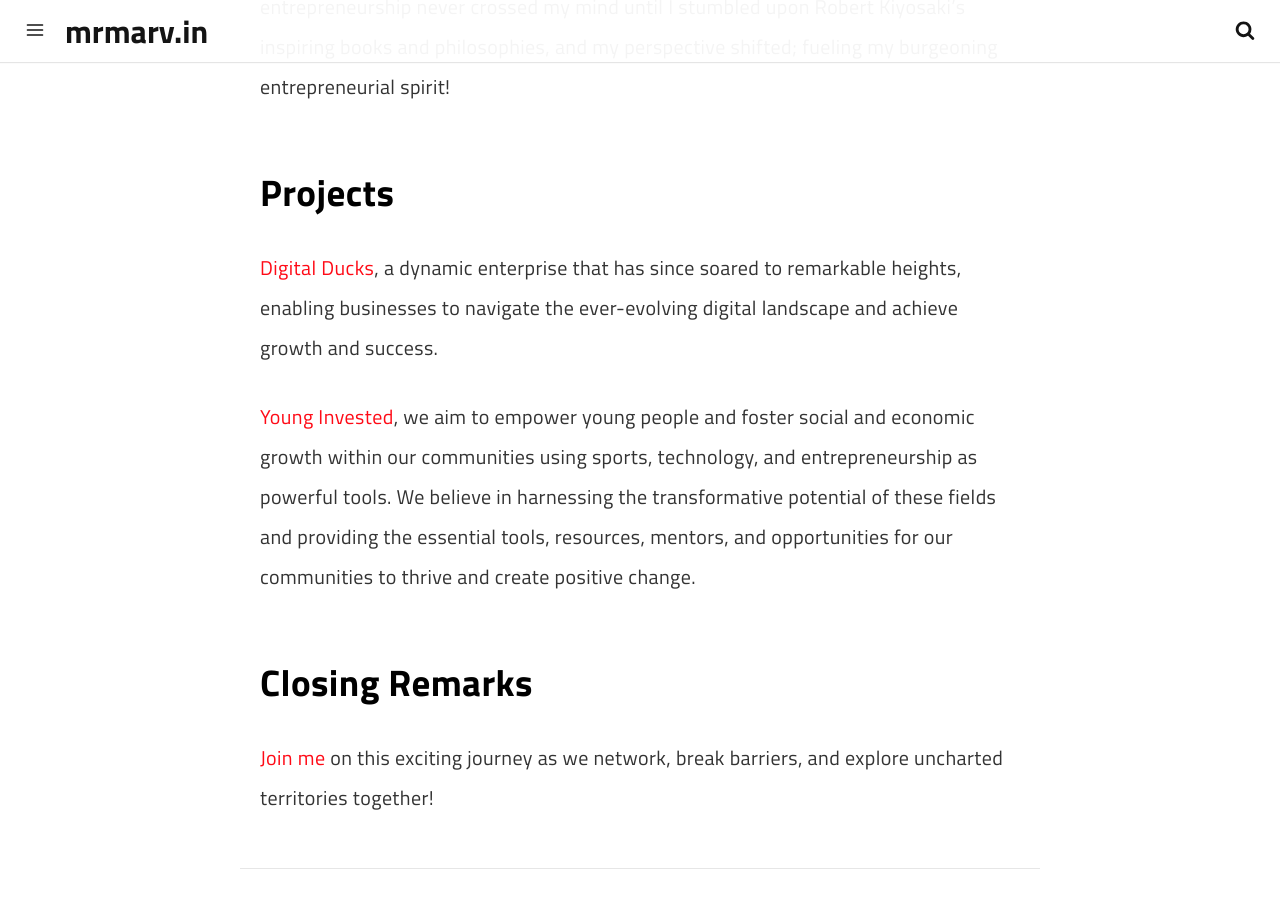
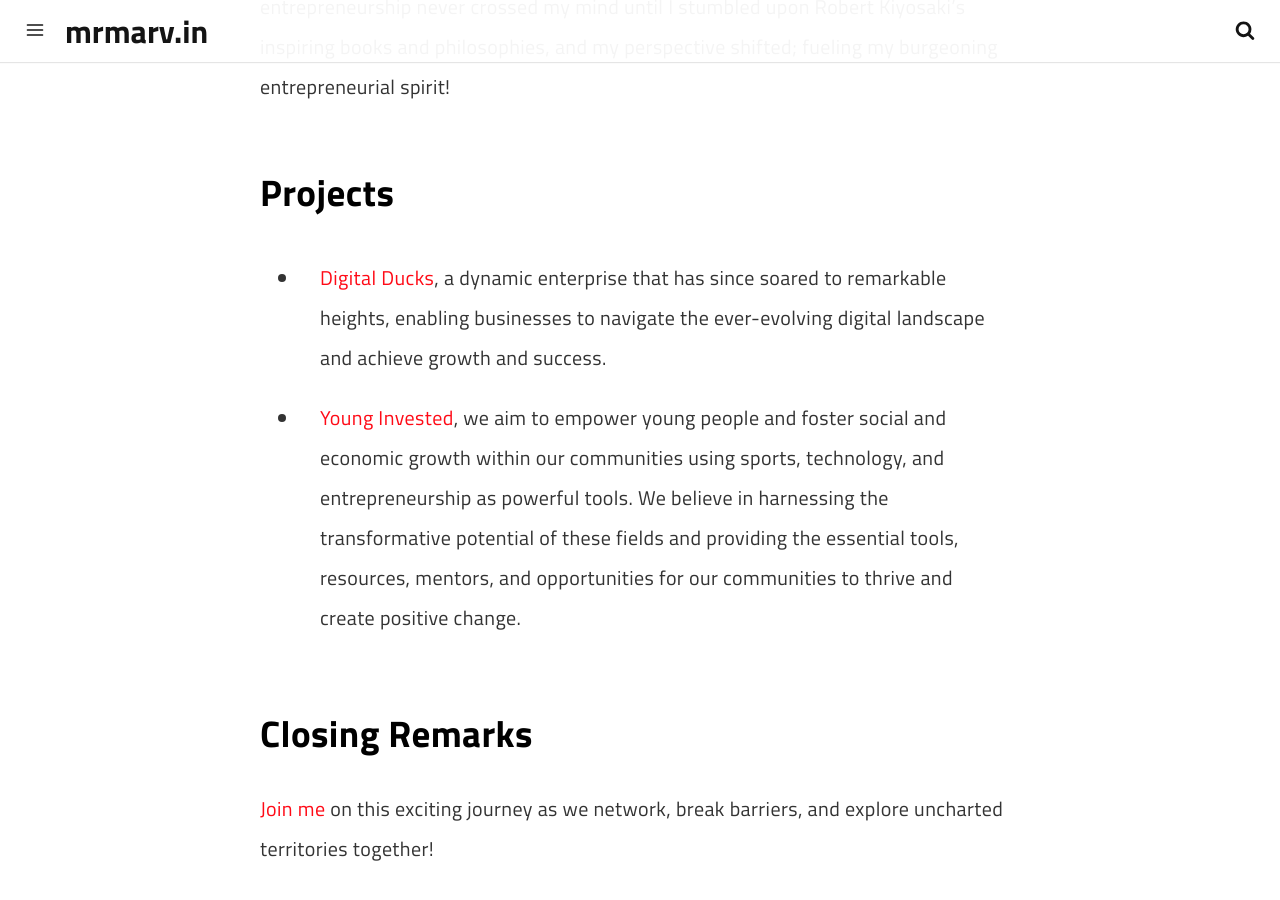
Before and after one commit to marv0/marv0.github.io, a Jekyll site: the page built from pages/about.md, in a window 1280 px wide and 900 px high, scrolled down 1334 px. Built offline with Jekyll 4.4.1, drawn with Linux system fonts in a browser that asks for light colours; a script that is not in the unit is left out.

```diff
--- a/pages/about.md
+++ b/pages/about.md
@@ -22,9 +22,9 @@ At an early age, I picked up fundamental principles of success through sports, w
 
 ## Projects
 
-[Digital Ducks](https://www.digitalducks.co.ke), a dynamic enterprise that has since soared to remarkable heights, enabling businesses to navigate the ever-evolving digital landscape and achieve growth and success.
+- [Digital Ducks](https://www.digitalducks.co.ke), a dynamic enterprise that has since soared to remarkable heights, enabling businesses to navigate the ever-evolving digital landscape and achieve growth and success.
 
-[Young Invested](https://www.younginvested.org), we aim to empower young people and foster social and economic growth within our communities using sports, technology, and entrepreneurship as powerful tools. We believe in harnessing the transformative potential of these fields and providing the essential tools, resources, mentors, and opportunities for our communities to thrive and create positive change.
+- [Young Invested](https://www.younginvested.org), we aim to empower young people and foster social and economic growth within our communities using sports, technology, and entrepreneurship as powerful tools. We believe in harnessing the transformative potential of these fields and providing the essential tools, resources, mentors, and opportunities for our communities to thrive and create positive change.
 
 ## Closing Remarks
 
```
